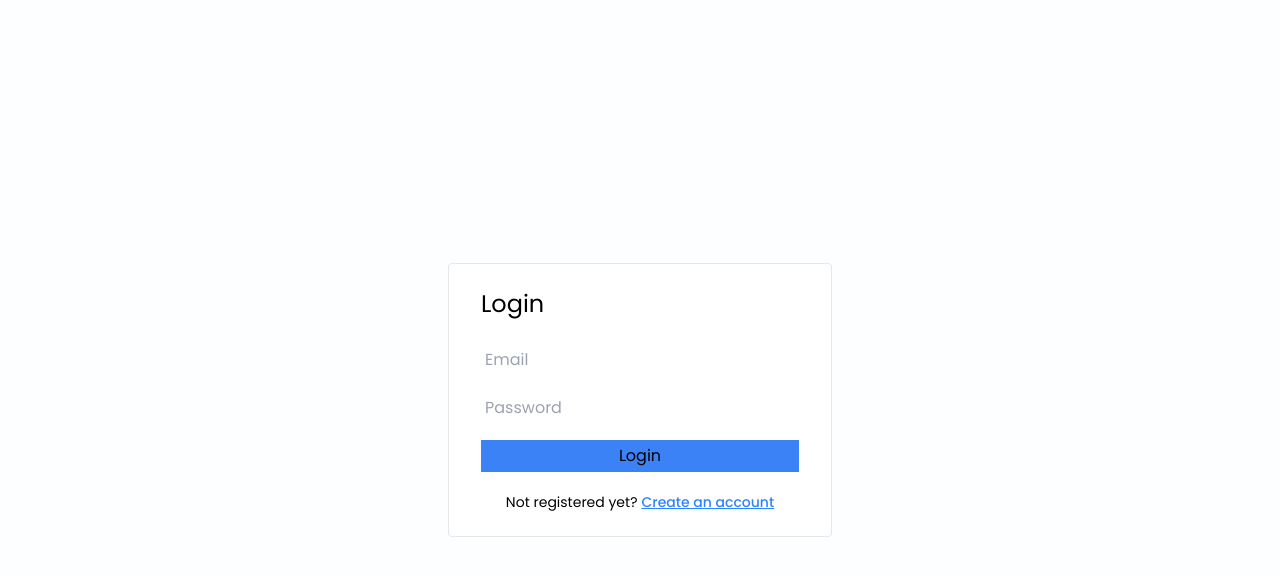
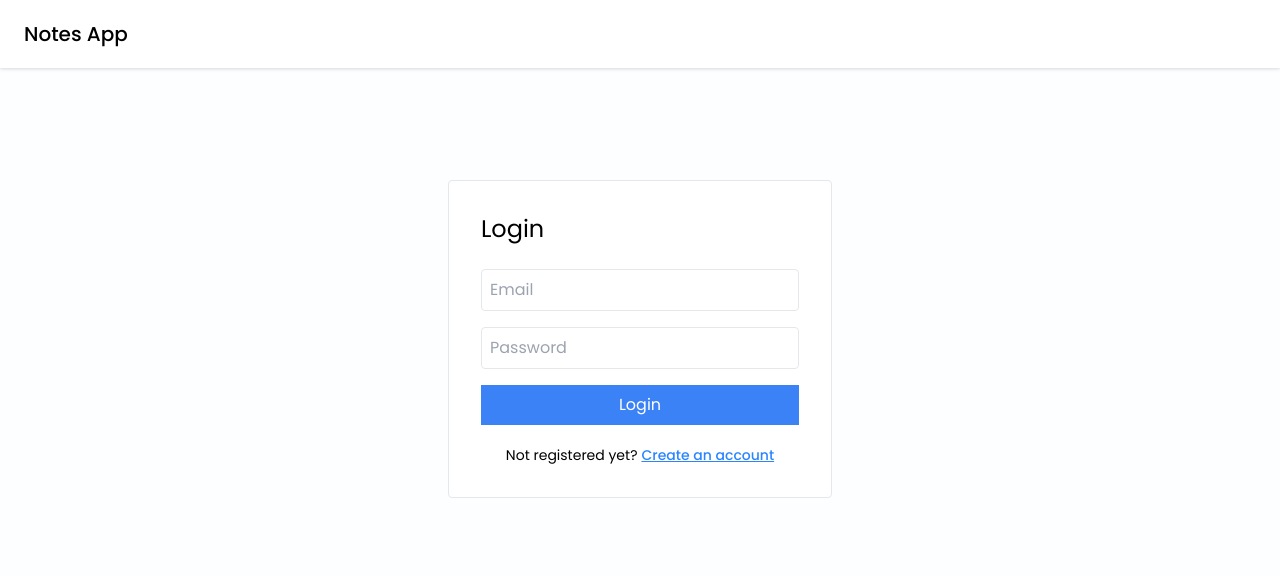
Before and after one commit to Jahazel/notes-app, a React (Vite) app in the folder frontend/notes-app/: page /login in a window 1280 px wide. Shown: the top 576 px of the page. Built offline with nearby package versions, Linux system fonts and the light colour scheme.

Commit message:
updated login page

```diff
--- a/frontend/notes-app/src/App.jsx
+++ b/frontend/notes-app/src/App.jsx
@@ -1,8 +1,8 @@
 import React from "react";
 import { Routes, Route } from "react-router-dom";
-import Home from "./components/Home";
-import Login from "./components/Login";
-import Signup from "./components/Signup";
+import Home from "./pages/Home";
+import Login from "./pages/Login";
+import Signup from "./pages/Signup";
 
 const App = () => {
   return (
--- a/frontend/notes-app/src/components/Login.jsx
+++ /dev/null
@@ -1,31 +0,0 @@
-import React from "react";
-import { Link } from "react-router-dom";
-
-const Login = () => {
-  return (
-    <div className="flex items-center justify-center h-screen">
-      <div className="w-96 border rounded bg-white px-8 py-6">
-        <form onSubmit={() => {}} className="flex flex-col">
-          <h2 className="text-2xl mb-6">Login</h2>
-          <input type="email" placeholder="Email" className="p-1 mb-4" />
-          <input type="password" placeholder="Password" className="p-1 mb-4" />
-          <button type="submit" className="p-1 mb-4 bg-blue-500">
-            Login
-          </button>
-          <p className="flex justify-center mt-1 text-sm">
-            Not registered yet?
-            <Link
-              to="/signup"
-              className="font-medium text-primary underline ml-1"
-              type="submit"
-            >
-              Create an account{""}
-            </Link>
-          </p>
-        </form>
-      </div>
-    </div>
-  );
-};
-
-export default Login;
--- /dev/null
+++ b/frontend/notes-app/src/components/Nav.jsx
@@ -0,0 +1,11 @@
+import React from "react";
+
+const Nav = () => {
+  return (
+    <div className="bg-white flex justify-between px-6 py-5 drop-shadow">
+      <h2 className="text-xl font-medium">Notes App</h2>
+    </div>
+  );
+};
+
+export default Nav;
--- /dev/null
+++ b/frontend/notes-app/src/pages/Login.jsx
@@ -0,0 +1,43 @@
+import React from "react";
+import { Link } from "react-router-dom";
+import Nav from "../components/Nav";
+
+const Login = () => {
+  return (
+    <>
+      <Nav />
+      <div className="flex items-center justify-center mt-28">
+        <div className="w-96 border rounded bg-white px-8 py-8">
+          <form onSubmit={() => {}} className="flex flex-col">
+            <h2 className="text-2xl mb-6">Login</h2>
+            <input
+              type="email"
+              placeholder="Email"
+              className="p-2 mb-4 border rounded"
+            />
+            <input
+              type="password"
+              placeholder="Password"
+              className="p-2 mb-4 border rounded"
+            />
+            <button type="submit" className="p-2 mb-4 bg-blue-500 text-white">
+              Login
+            </button>
+            <p className="flex justify-center mt-1 text-sm">
+              Not registered yet?
+              <Link
+                to="/signup"
+                className="font-medium text-primary underline ml-1"
+                type="submit"
+              >
+                Create an account
+              </Link>
+            </p>
+          </form>
+        </div>
+      </div>
+    </>
+  );
+};
+
+export default Login;
```
Also changed, not shown: frontend/notes-app/src/pages/Home.jsx (renamed from frontend/notes-app/src/components/Home.jsx), frontend/notes-app/src/pages/Signup.jsx (renamed from frontend/notes-app/src/components/Signup.jsx).
